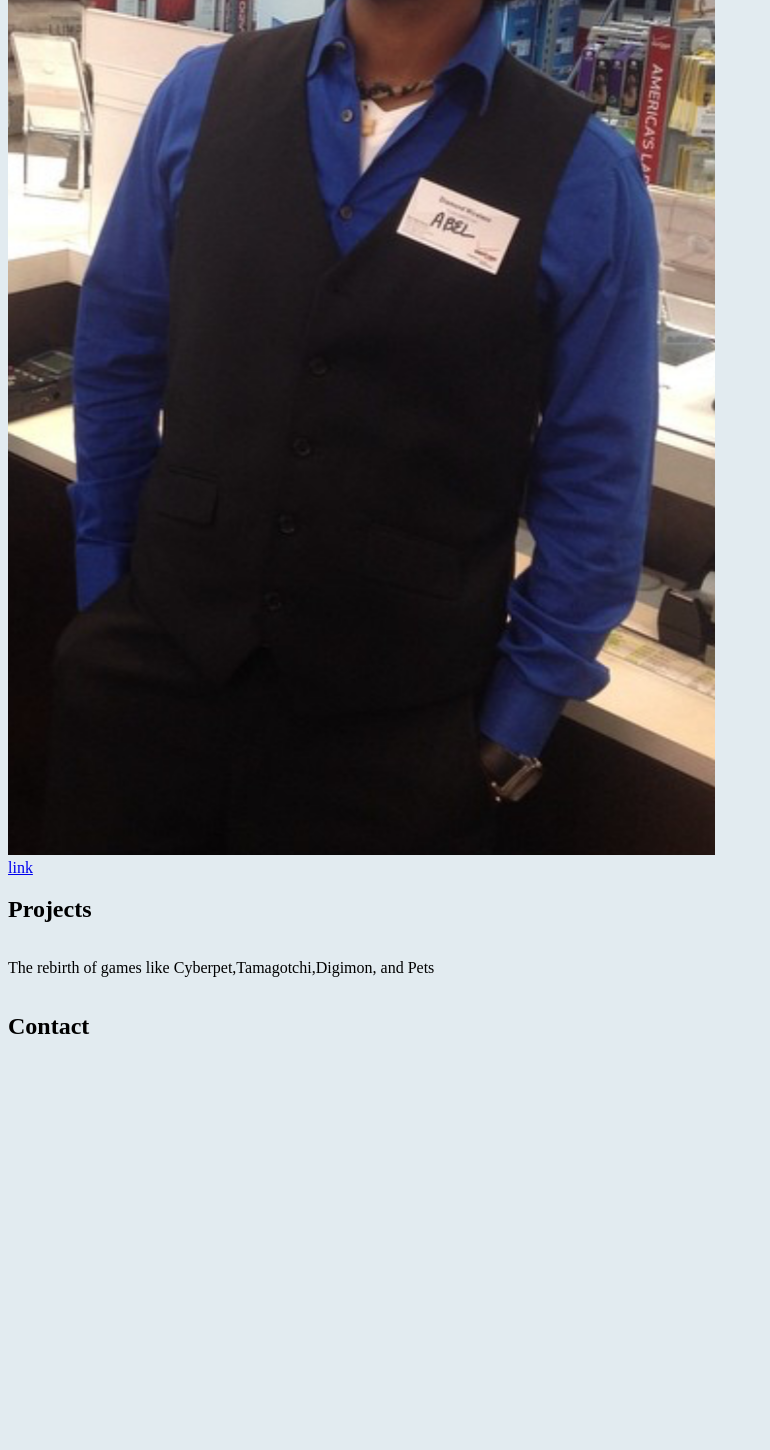
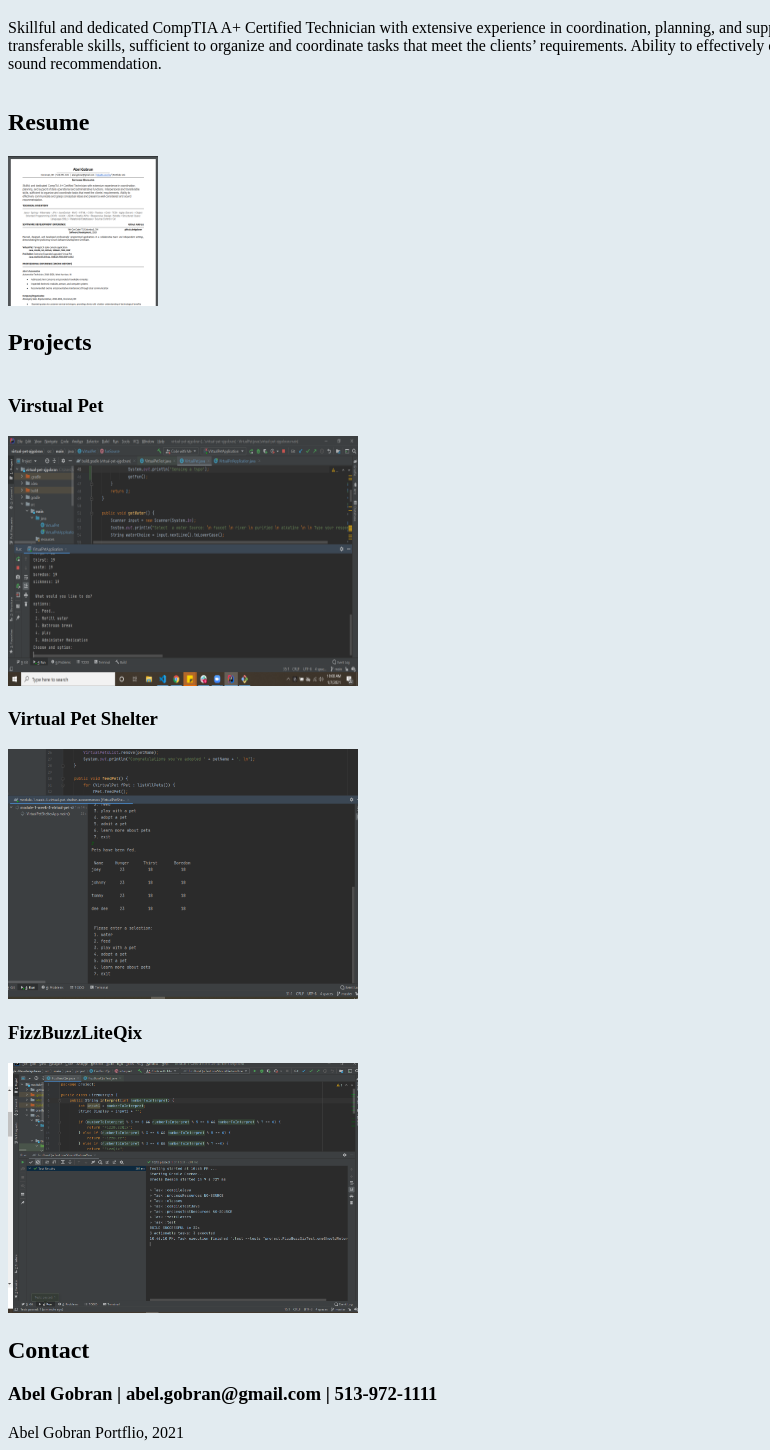
Before and after one commit to abelgobran/abelgobran.github.io, a plain HTML site: page index.html in a window 1280 px wide. Shown: the part 666-2116 px from the top of the page, without its empty margins (0-770 px from the left). Before the commit the page ends 1734 px from the top, so only its background shows below. Drawn offline with Linux system fonts and the light colour scheme; files whose address does not match are found by name.

Commit message:
update 010821

```diff
--- a/index.html
+++ b/index.html
@@ -1,12 +1,15 @@
 <!DOCTYPE html>
 <html>
+
 <head>
   <meta charset="utf-8" />
   <meta name="viewport" content="width=device-width, initial-scale=1.0">
 
-    <link rel="stylesheet" href="style.css "/>
+  <link rel="stylesheet" href="style.css " />
   <title>abelgobran</title>
 </head>
+
+
 
 <body>
   <title></title>
@@ -20,7 +23,7 @@
 
         <a href="#about">About</a>
         <a href="#resume">Resume</a>
-              <a href="#projects">Projects</a>
+        <a href="#projects-nav-link">Projects</a>
         <a href="#contact">Contact</a>
 
       </nav>
@@ -28,10 +31,15 @@
 
   </div>
 
+  <div id="resume-photo">
+    <img src="AGobran Picture.png" alt="AGobran" height="500" width="300">
+  </div>
 
-    <div class = "grid">
-<a name="about"><h2>About</h2></a>
-    <section class = "about">
+  <div class="grid">
+    <a name="about">
+      <h2>About</h2>
+    </a>
+    <section class="about">
 
       <p>Skillful and dedicated CompTIA A+ Certified Technician with extensive
         experience in coordination, planning, and support of daily operational
@@ -44,35 +52,65 @@
 
 
 
-    <div class = "grid">
-<a name="resume"><h2>Resume</h2></a>
+  <div class="grid">
+    <a name="resume">
+      <h2>Resume</h2>
+    </a>
 
-    <section class = "resume">
-      <div id = "resume-photo">
-        <img src="C:\Users\We Can Code IT\wcci\portfolio\20210108_112434.png" alt="AGobran Resume 2021">
-      </div>
+    <section class="resume">
 
-      <a href="C:\Users\We Can Code IT\wcci\portfolio\AGobran Resume 2021.pdf">link</h2> </a>
+
+      <a href="AGobran Resume 2021.pdf"><img src="AGobran Resume Temp.png" alt="AGobran Resume" height="150"
+          width="150"> </a>
     </section>
 
 
   </div>
-    <div class = "grid">
-<a name="projects"><h2>Projects</h2></a>
-    <section class = "projects">
+
+  <div class="grid">
+    <a name="projects-nav-link">
+      <h2>Projects</h2>
+    </a>
+    <section class="projects-">
+      <div class="project-photo">
+        <h3>Virstual Pet </h3>
+        <a href="https://github.com/abelgobran/virtual-pet-ajgobran.git">
+          <img src="Virtual Pet Screenshot.png" alt="Virtual Pet 2020" height="250" width="350">
+        </a>
+      </div>
+
+      <div class="project-photo">
+        <h3>Virtual Pet Shelter</h3>
+
+        <a href="https://github.com/2020-Winter-Cohort/module-1-week-4-virtual-pet-shelter-awesomeness.git">
+          <img src="virtual Pet Shelter Screenshot.png" alt="Virtual Pet Shelter 2020" height="250" width="350">
+        </a>
+      </div>
+
+      <div class="project-photo">
+        <h3>FizzBuzzLiteQix</h3>
+        <a href="https://github.com/abelgobran/fizzBuzzLiteQix.git">
+          <img src="fizzbuzzqix screenshot.png" alt="FizzBuzzLiteQix" height="250" width="350"></a>
+      </div>
+    </section>
+  </div>
+
+
+  <div class="grid">
+    <a name="contact">
+      <h2>Contact</h2>
+      <section class="contact-info">
+        <H3>Abel Gobran | abel.gobran@gmail.com | 513-972-1111</H3>
+      </section>
+    </a>
+
+    <section class="contact">
 
     </section>
-      <div id = ""></div>
-        <p>The rebirth of games like Cyberpet,Tamagotchi,Digimon, and Pets</p>
-      </div>
 
-<div class = "grid">
-<a name="contact"><h2>Contact</h2></a>
-    <section class = "contact">
-
-    </section>
   </div>
   <article></article>
-    <footer></footer>
+  <footer>Abel Gobran Portflio, 2021</footer>
 </body>
+
 </html>
--- /dev/null
+++ b/layout.css
@@ -0,0 +1,19 @@
+.header {
+  display: grid;
+  align-content: center;
+  margin-bottom: 0.1em;
+  padding: 1px;
+}
+h1 {
+  display: flex;
+  justify-content: center;
+}
+
+.about {
+  display: grid;
+}
+
+.grid {
+  display: grid;
+  grid-template-rows: auto, auto, auto, auto;
+}
--- a/style.css
+++ b/style.css
@@ -40,3 +40,11 @@ h1 {
   display: grid;
   grid-template-rows: auto, auto, auto, auto;
 }
+
+.grid > .prject-section > .project-photo {
+  border-image-source: url(border.png);
+  border-image-width: 10px;
+}
+.resume-photo {
+  padding: 10px;
+}
```
Also changed, not shown: AGobran Picture.png (renamed from 20210108_112434.png), AGobran Resume Temp.png (added), Virtual Pet Screenshot.png (added), fizzbuzzqix screenshot.png (added), virtual Pet Shelter Screenshot.png (added). Lines whose indentation alone changed are shown as unchanged.
